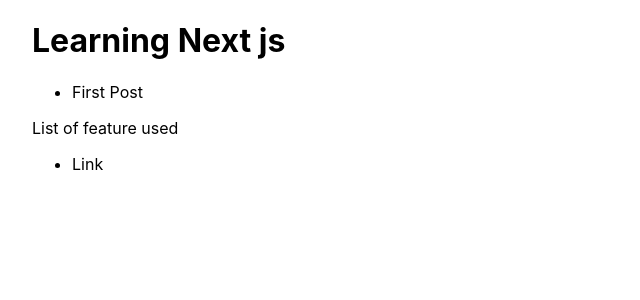
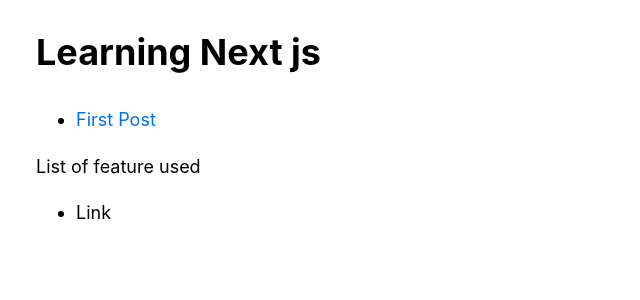
Before and after one commit to anilkumarsheoran/nextjs-12, a Next.js app: page / in a window 1280 px wide. Shown: the top 300 px of the page, without its empty margins (0-640 px from the left). Built offline with nearby package versions, Linux system fonts and the light colour scheme.

Commit message:
adding first style file and tailwind config

```diff
--- /dev/null
+++ b/components/layout.module.css
@@ -0,0 +1,15 @@
+.container {
+    max-width: 36rem;
+    padding: 0 1rem;
+    margin: 3rem auto 6rem;
+  }
+
+  .header {
+    display: flex;
+    flex-direction: column;
+    align-items: center;
+  }
+
+  .backToHome {
+    margin: 3rem 0 0;
+  }
--- a/components/layout.tsx
+++ b/components/layout.tsx
@@ -1,3 +1,5 @@
+import styles from './layout.module.css'
+
 export default function Layout({ children }){
-    return <div>{children}</div>
+    return <div className= { styles.container }>{children}</div>
 }
--- a/package.json
+++ b/package.json
@@ -9,9 +9,12 @@
   },
   "dependencies": {
     "next": "12.0.7",
+    "postcss-flexbugs-fixes": "^5.0.2",
+    "postcss-preset-env": "^7.2.0",
     "react": "17.0.2",
     "react-dom": "17.0.2",
-    "swr": "^1.1.2"
+    "swr": "^1.1.2",
+    "tailwindcss": "^3.0.12"
   },
   "devDependencies": {
     "@types/react": "^17.0.38",
--- /dev/null
+++ b/postcss.config.js
@@ -0,0 +1,18 @@
+module.exports = {
+    plugins: [
+      'tailwindcss',
+      'postcss-flexbugs-fixes',
+      [
+        'postcss-preset-env',
+        {
+          autoprefixer: {
+            flexbox: 'no-2009'
+          },
+          stage: 3,
+          features: {
+            'custom-properties': false
+          }
+        }
+      ]
+    ]
+  }
--- a/styles/globals.css
+++ b/styles/globals.css
@@ -2,15 +2,26 @@
 body {
   padding: 0;
   margin: 0;
-  font-family: -apple-system, BlinkMacSystemFont, Segoe UI, Roboto, Oxygen,
-    Ubuntu, Cantarell, Fira Sans, Droid Sans, Helvetica Neue, sans-serif;
-}
-
-a {
-  color: inherit;
-  text-decoration: none;
+  font-family: -apple-system, BlinkMacSystemFont, Segoe UI, Roboto, Oxygen, Ubuntu,
+    Cantarell, Fira Sans, Droid Sans, Helvetica Neue, sans-serif;
+  line-height: 1.6;
+  font-size: 18px;
 }
 
 * {
   box-sizing: border-box;
 }
+
+a {
+  color: #0070f3;
+  text-decoration: none;
+}
+
+a:hover {
+  text-decoration: underline;
+}
+
+img {
+  max-width: 100%;
+  display: block;
+}
--- /dev/null
+++ b/tailwind.config.js
@@ -0,0 +1,9 @@
+// tailwind.config.js
+module.exports = {
+    purge: [
+      // Use *.tsx if using TypeScript
+      './pages/**/*.tsx',
+      './components/**/*.tsx'
+    ]
+    // ...
+  }
```
Also changed, not shown: 1 other file (tests, documents, lock files or other folders).
